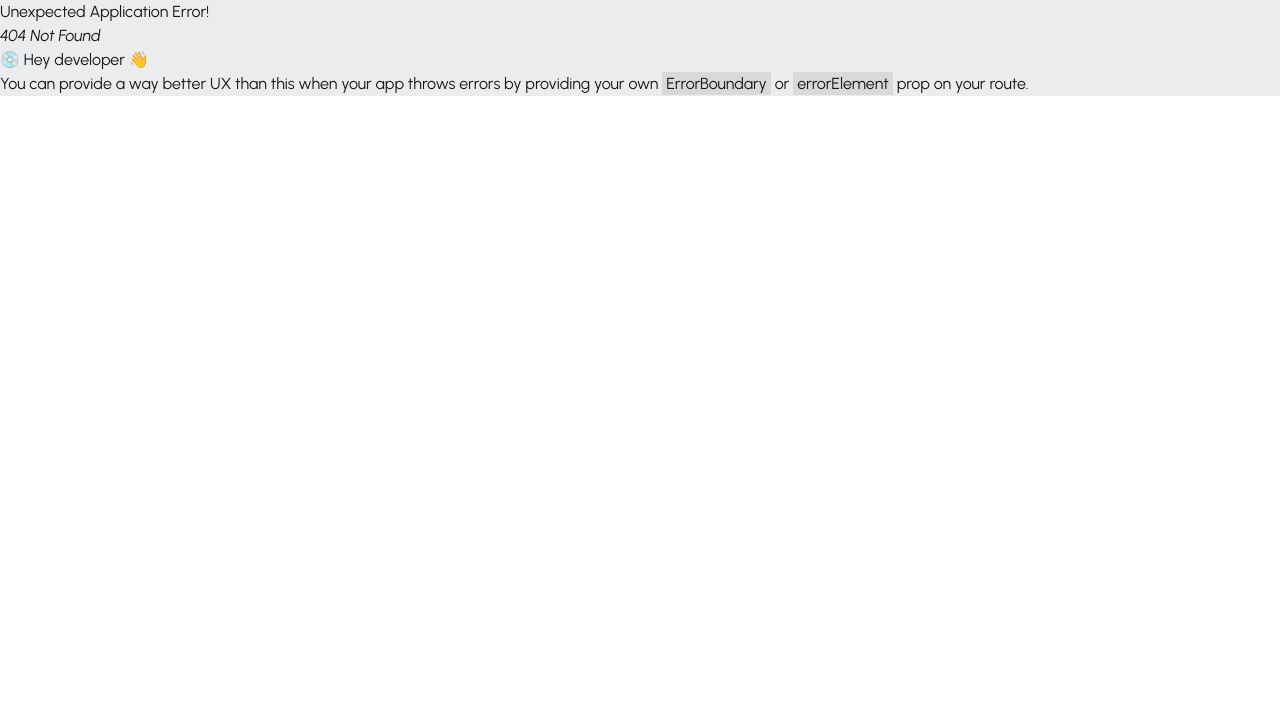
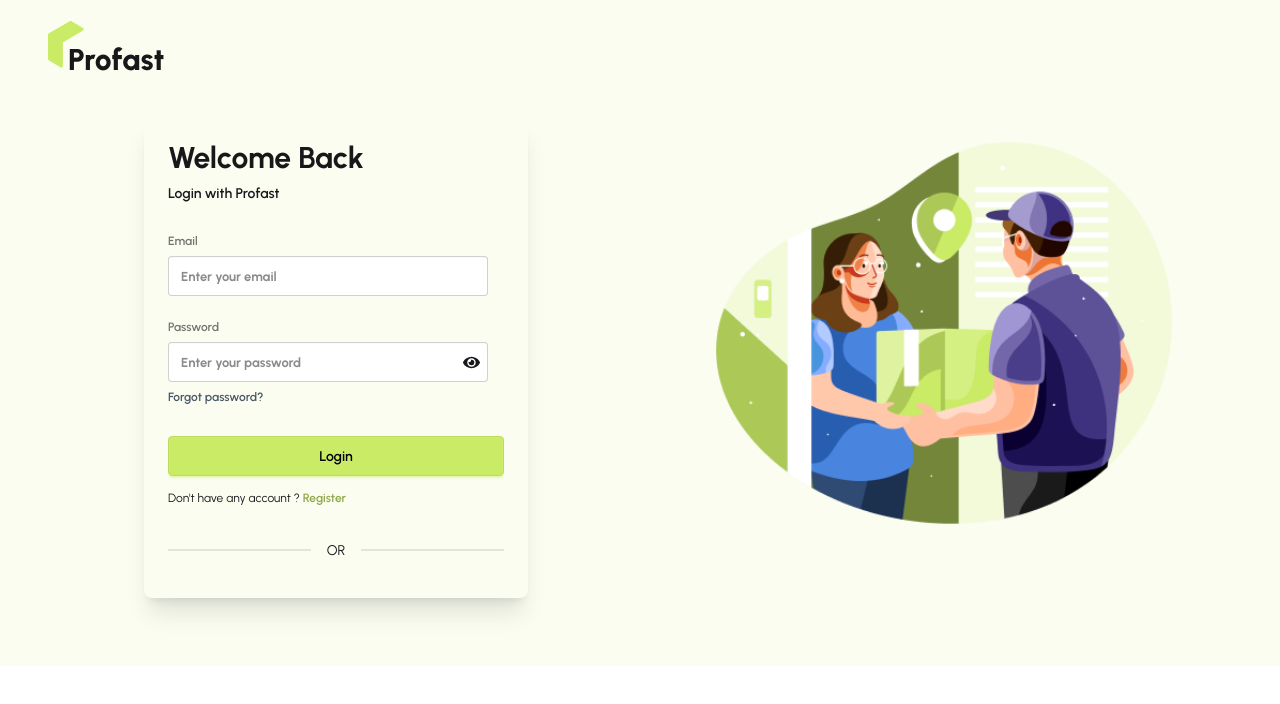
Before and after one commit to SarfarazAkram17/Profast-Client, a React (Vite) app: page /login in a window 1280 px wide. Before the commit this address had no page. Shown: the top 704 px of the page. Built offline with nearby package versions, Linux system fonts and the light colour scheme.

Commit message:
make auth layout

```diff
--- a/index.html
+++ b/index.html
@@ -12,7 +12,7 @@
       }
     </style>
   </head>
-  <body class="bg-[#EAECED]">
+  <body>
     <div id="root"></div>
     <script type="module" src="/src/main.jsx"></script>
   </body>
--- a/package.json
+++ b/package.json
@@ -16,9 +16,11 @@
     "react": "^19.1.0",
     "react-dom": "^19.1.0",
     "react-fast-marquee": "^1.6.5",
+    "react-hook-form": "^7.58.1",
     "react-icons": "^5.5.0",
     "react-responsive-carousel": "^3.2.23",
     "react-router": "^7.6.2",
+    "react-toastify": "^11.0.5",
     "swiper": "^11.2.8",
     "tailwindcss": "^4.1.10"
   },
--- /dev/null
+++ b/src/Layouts/AuthLayout.jsx
@@ -0,0 +1,18 @@
+import React from "react";
+import authImage from "../assets/authImage.png";
+import { Outlet } from "react-router";
+
+const AuthLayout = () => {
+  return (
+    <div className="xl:container mx-auto px-3 md:px-8 py-5 bg-[#FAFDF0] flex flex-col-reverse md:flex-row justify-center items-center">
+      <div className="flex-1">
+        <Outlet></Outlet>
+      </div>
+      <div className="flex-1">
+        <img src={authImage} alt="" className="w-full" />
+      </div>
+    </div>
+  );
+};
+
+export default AuthLayout;
--- a/src/Layouts/RootLayout.jsx
+++ b/src/Layouts/RootLayout.jsx
@@ -14,7 +14,7 @@ const RootLayout = () => {
   }, []);
 
   return (
-    <div className="xl:container px-3 md:px-8 py-5 mx-auto">
+    <div className="xl:container bg-[#EAECED] px-3 md:px-8 py-5 mx-auto">
       <Navbar></Navbar>
       <div className="my-10">
         <Outlet></Outlet>
--- /dev/null
+++ b/src/Pages/Authentication/Login/Login.jsx
@@ -0,0 +1,88 @@
+import React, { useState } from "react";
+import { Link } from "react-router";
+import ProfastLogo from "../../Shared/ProfastLogo/ProfastLogo";
+import { FaEye, FaEyeSlash } from "react-icons/fa";
+import { useForm } from "react-hook-form";
+
+const Login = () => {
+  const [showPassword, setShowPassword] = useState(false);
+
+  const {
+    register,
+    handleSubmit,
+  } = useForm();
+
+  const handleLogin = (formData) => {
+    const email = formData.email
+    const password = formData.password
+
+    console.log(email, password)
+  };
+
+  return (
+    <div className="px-4">
+      <div>
+        <ProfastLogo></ProfastLogo>
+      </div>
+      <div className="card w-full shadow-xl max-w-sm mx-auto my-12">
+        <div className="card-body">
+          <h1 className="text-3xl font-bold">Welcome Back</h1>
+          <p className="mb-4 text-sm font-semibold">Login with Profast</p>
+          <form onSubmit={handleSubmit(handleLogin)} className="fieldset">
+            <label className="label font-semibold">Email</label>
+            <input
+              type="email"
+              {...register("email")}
+              required
+              className="input mb-4 placeholder:text-[13px] placeholder:font-bold"
+              placeholder="Enter your email"
+            />
+            <label className="label font-semibold">Password</label>
+            <div className="relative">
+              <input
+                type={showPassword ? "text" : "password"}
+                className="input placeholder:text-[13px] placeholder:font-bold"
+                {...register("password")}
+                required
+                placeholder="Enter your password"
+              />
+
+              {showPassword ? (
+                <FaEyeSlash
+                  onClick={() => setShowPassword(!showPassword)}
+                  className="absolute top-3 right-6 cursor-pointer z-10"
+                  size={17}
+                />
+              ) : (
+                <FaEye
+                  onClick={() => setShowPassword(!showPassword)}
+                  className="absolute top-3 right-6 cursor-pointer z-10"
+                  size={17}
+                />
+              )}
+            </div>
+            <div>
+              <a className="link link-hover text-gray-600 font-semibold">
+                Forgot password?
+              </a>
+            </div>
+            <button className="btn btn-primary text-black mt-6">Login</button>
+            <p className="text-xs my-2">
+              Don't have any account ?{" "}
+              <Link
+                // state={location.state}
+                to="/register"
+                className="hover:underline text-[#8FA748] font-semibold"
+              >
+                Register
+              </Link>
+            </p>
+          </form>
+          <div className="divider my-4">OR</div>
+        </div>
+      </div>
+    </div>
+  );
+};
+
+export default Login;
--- /dev/null
+++ b/src/Pages/Authentication/Register/Register.jsx
@@ -0,0 +1,11 @@
+import React from 'react';
+
+const Register = () => {
+    return (
+        <div>
+            this is register
+        </div>
+    );
+};
+
+export default Register;
--- a/src/Pages/Home/Testimonials/Testimonials.jsx
+++ b/src/Pages/Home/Testimonials/Testimonials.jsx
@@ -95,7 +95,7 @@ const Testimonials = () => {
   const swiperRef = useRef(null);
 
   return (
-    <section className="my-10 text-center px-4">
+    <section data-aos='zoom-in-up' className="my-10 text-center px-4">
       <div className="max-w-3xl mx-auto">
         <div className="flex justify-center mb-6">
           <img src={boxes} alt="Box Icon" />
--- a/src/Pages/Shared/Navbar/Navbar.jsx
+++ b/src/Pages/Shared/Navbar/Navbar.jsx
@@ -1,5 +1,5 @@
 import React from "react";
-import { NavLink } from "react-router";
+import { Link, NavLink } from "react-router";
 import ProfastLogo from "../ProfastLogo/ProfastLogo";
 import { RxArrowTopRight } from "react-icons/rx";
 
@@ -59,12 +59,18 @@ const Navbar = () => {
         <ul className="menu menu-horizontal px-1">{navItems}</ul>
       </div>
       <div className="navbar-end">
-        <button className="btn btn-primary border-2 rounded-lg font-bold text-black shadow-none btn-outline mr-2">
-          Sign In
-        </button>
-        <button className="btn bg-primary border-2 rounded-lg font-bold hover:bg-transparent border-primary text-black shadow-none">
-          Be a rider <RxArrowTopRight size={18} className="-ml-2" />
-        </button>
+        <Link to="/login">
+          {" "}
+          <button className="btn btn-primary border-2 rounded-lg font-bold text-black shadow-none btn-outline mr-2">
+            Login
+          </button>
+        </Link>
+        <Link>
+          {" "}
+          <button className="btn bg-primary border-2 rounded-lg font-bold hover:bg-transparent border-primary text-black shadow-none">
+            Be a rider <RxArrowTopRight size={18} className="-ml-2" />
+          </button>
+        </Link>
       </div>
     </div>
   );
--- a/src/Router/Router.jsx
+++ b/src/Router/Router.jsx
@@ -1,6 +1,9 @@
 import { createBrowserRouter } from "react-router";
 import RootLayout from "../Layouts/RootLayout";
 import Home from "../Pages/Home/Home/Home";
+import AuthLayout from "../Layouts/AuthLayout";
+import Login from "../Pages/Authentication/Login/Login";
+import Register from "../Pages/Authentication/Register/Register";
 
 export const router = createBrowserRouter([
   {
@@ -13,4 +16,18 @@ export const router = createBrowserRouter([
         }
     ]
   },
+  {
+    path: '/',
+    Component: AuthLayout,
+    children: [
+      {
+        path: '/login',
+        Component: Login
+      },
+      {
+        path: '/register',
+        Component: Register
+      }
+    ]
+  }
 ]);
--- a/src/main.jsx
+++ b/src/main.jsx
@@ -3,11 +3,13 @@ import { createRoot } from 'react-dom/client'
 import './index.css'
 import { RouterProvider } from 'react-router'
 import { router } from './Router/Router'
+import { ToastContainer } from 'react-toastify'
 
 
 
 createRoot(document.getElementById('root')).render(
   <StrictMode>
     <RouterProvider router={router}></RouterProvider>
+    <ToastContainer></ToastContainer>
   </StrictMode>,
 )
```
Also changed, not shown: src/assets/authImage.png (added), 1 other file (tests, documents, lock files or other folders).
